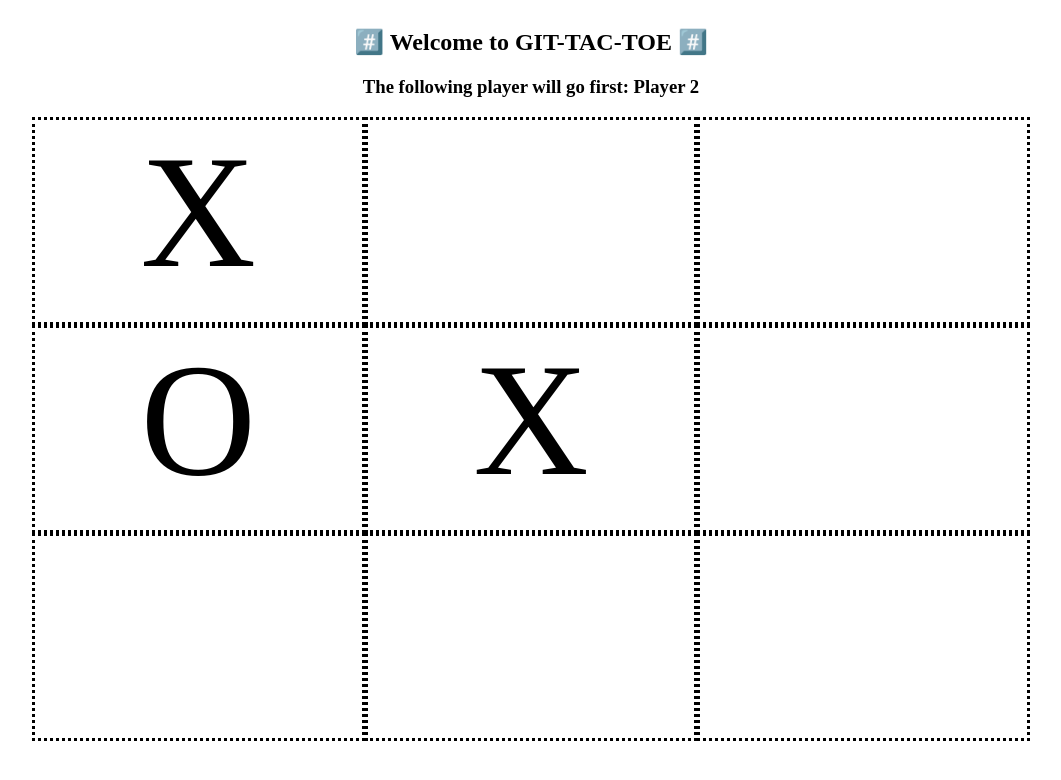
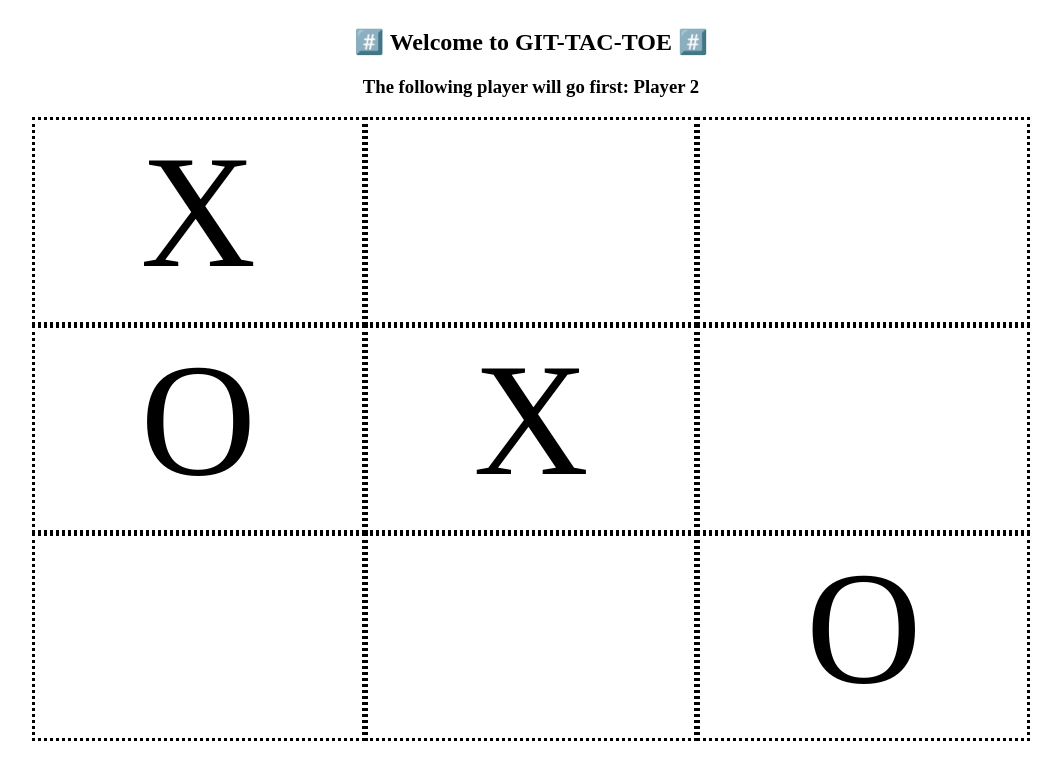
Before and after one commit to apiavis/Git-Tac-Toe, a plain HTML site: page index.html in a window 1280 px wide. Shown: the whole page, without its empty margins (117-1178 px from the left). Drawn offline with Linux system fonts and the light colour scheme.

Commit message:
Alicia's second move

```diff
--- a/index.html
+++ b/index.html
@@ -26,7 +26,7 @@
 
     <div id="7"><!-- MAKE YOUR MOVE --></div>
     <div id="8"><!-- MAKE YOUR MOVE --></div>
-    <div id="9"><!-- MAKE YOUR MOVE --></div>
+    <div id="9">O</div>
   </div>
 </body>
 
```
